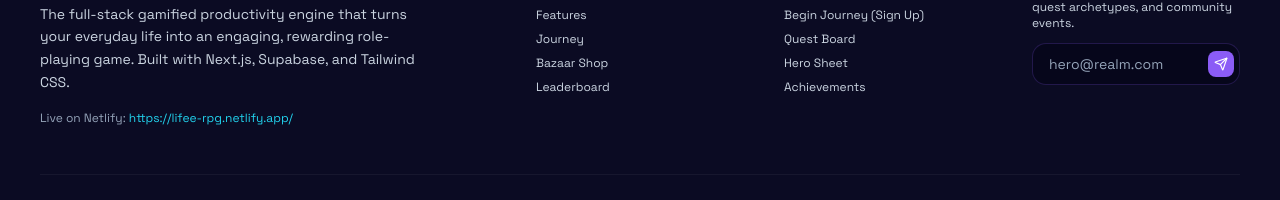
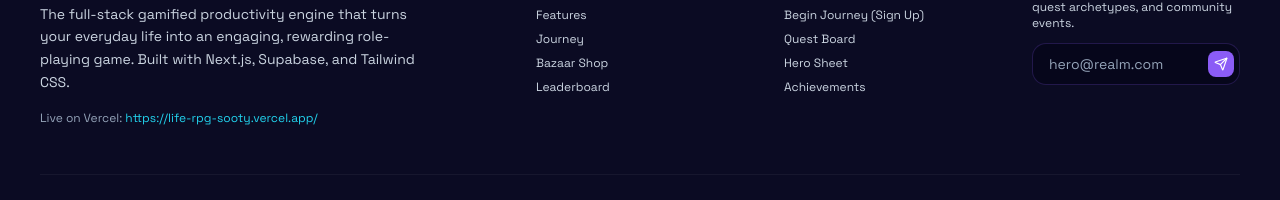
Before and after one commit to codewithsuraj33-sketch/life-rpg, a Next.js app: page / in a window 1280 px wide. Shown: the part 7310-7510 px from the top of the page. Built offline with nearby package versions, Linux system fonts and the light colour scheme.

Commit message:
Update deployment links to Vercel

```diff
--- a/src/app/page.tsx
+++ b/src/app/page.tsx
@@ -817,14 +817,14 @@ export default function LandingPage() {
                 engaging, rewarding role-playing game. Built with Next.js, Supabase, and Tailwind CSS.
               </p>
               <div className="text-xs text-[var(--text-muted)]">
-                Live on Netlify:{" "}
+                Live on Vercel:{" "}
                 <a
-                  href="https://lifee-rpg.netlify.app/"
+                  href="https://life-rpg-sooty.vercel.app/"
                   target="_blank"
                   rel="noreferrer"
                   className="text-[var(--cyan)] hover:underline"
                 >
-                  https://lifee-rpg.netlify.app/
+                  https://life-rpg-sooty.vercel.app/
                 </a>
               </div>
             </div>
```
Also changed, not shown: 1 other file (tests, documents, lock files or other folders).
